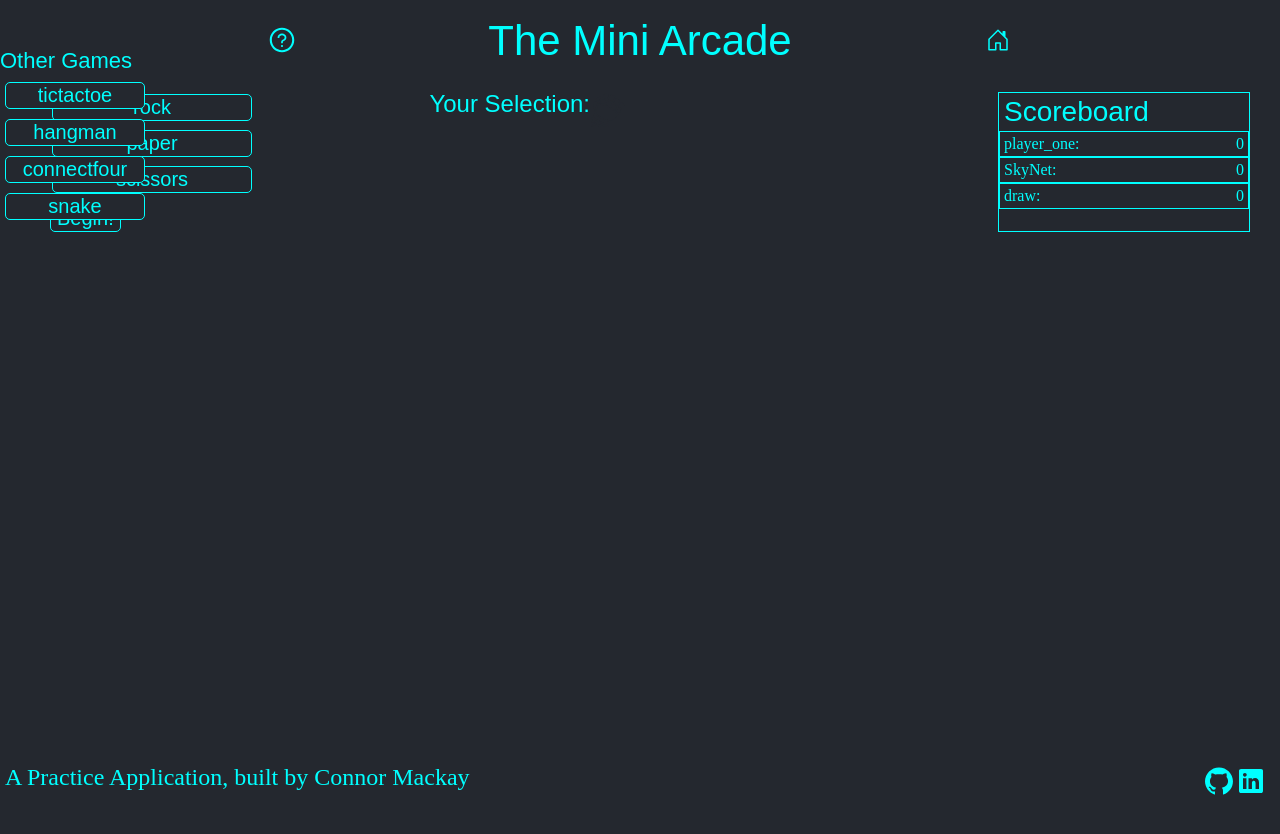
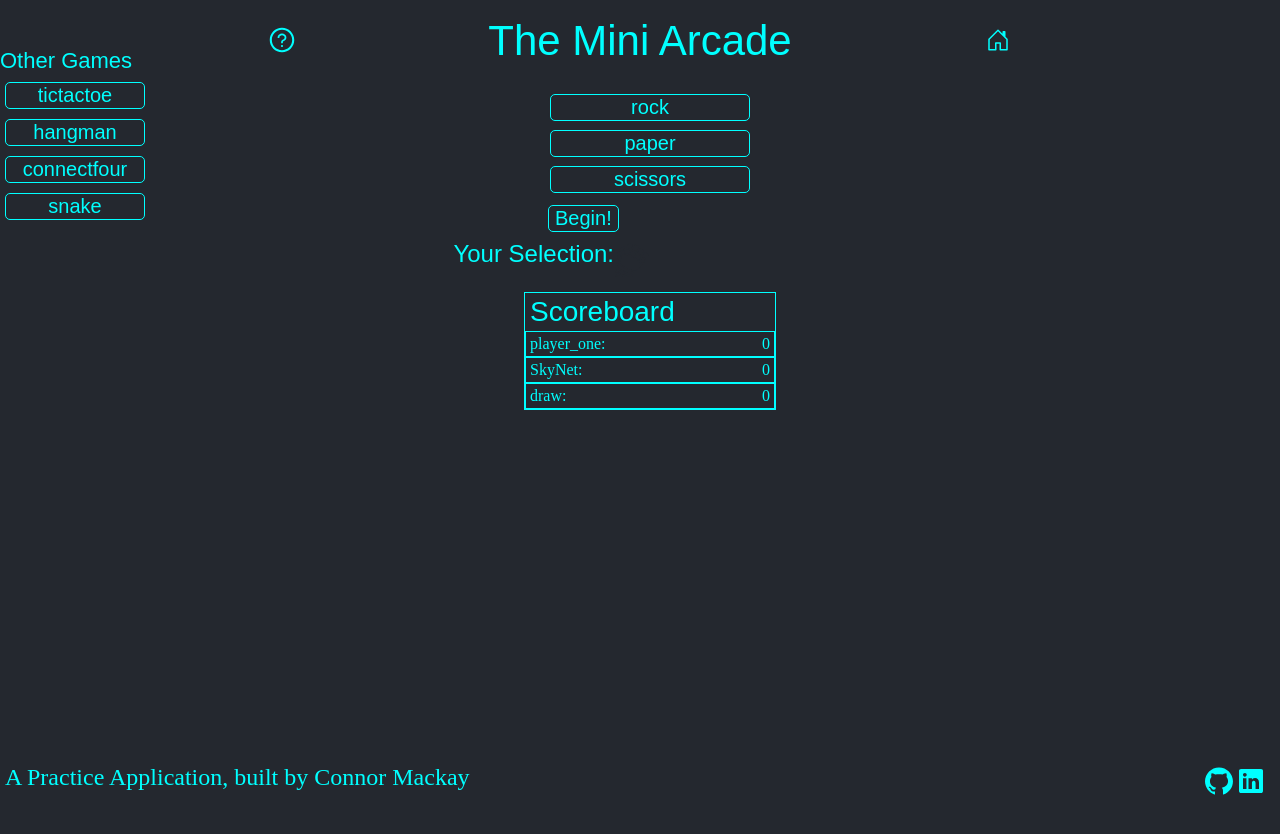
Before and after one commit to CD-Mackay/mini-arcade, a React app: page /rockpaperscissors in a window 1280 px wide. Shown: the top 834 px of the page. Built offline with nearby package versions, Linux system fonts and the light colour scheme; a web font is replaced by a local one.

Commit message:
refactor rockpaperscissors styling

```diff
--- a/client/src/components/games/rockPaperScissors/RockPaper.js
+++ b/client/src/components/games/rockPaperScissors/RockPaper.js
@@ -79,7 +79,7 @@ const RockPaper = () => {
 
   return (
     <StyledRockPaper>
-      <div>
+      <div id="input-wrapper">
         <ThrowSelect input={input} setInput={setInput} setError={setError} />
         <Button onClick={handleRenderGamePlay} message="Begin!" />
       </div>
--- a/client/src/components/games/rockPaperScissors/StyledRockPaper.js
+++ b/client/src/components/games/rockPaperScissors/StyledRockPaper.js
@@ -6,14 +6,18 @@ margin: 0 auto;
 display: flex;
 flex-direction: column;
 padding: 10px;
+align-items: center;
+
+#input-wrapper {
+  margin-bottom: 10px;
+}
 #turn-display {
  display: flex;
  flex-direction: column;
+ margin-bottom: 10px;
 }
 
 @media (min-width: 768px) {
-  display: flex;
-  flex-direction: row;
   width: 100%;
   justify-content: space-between;
   #turn-display {
```
